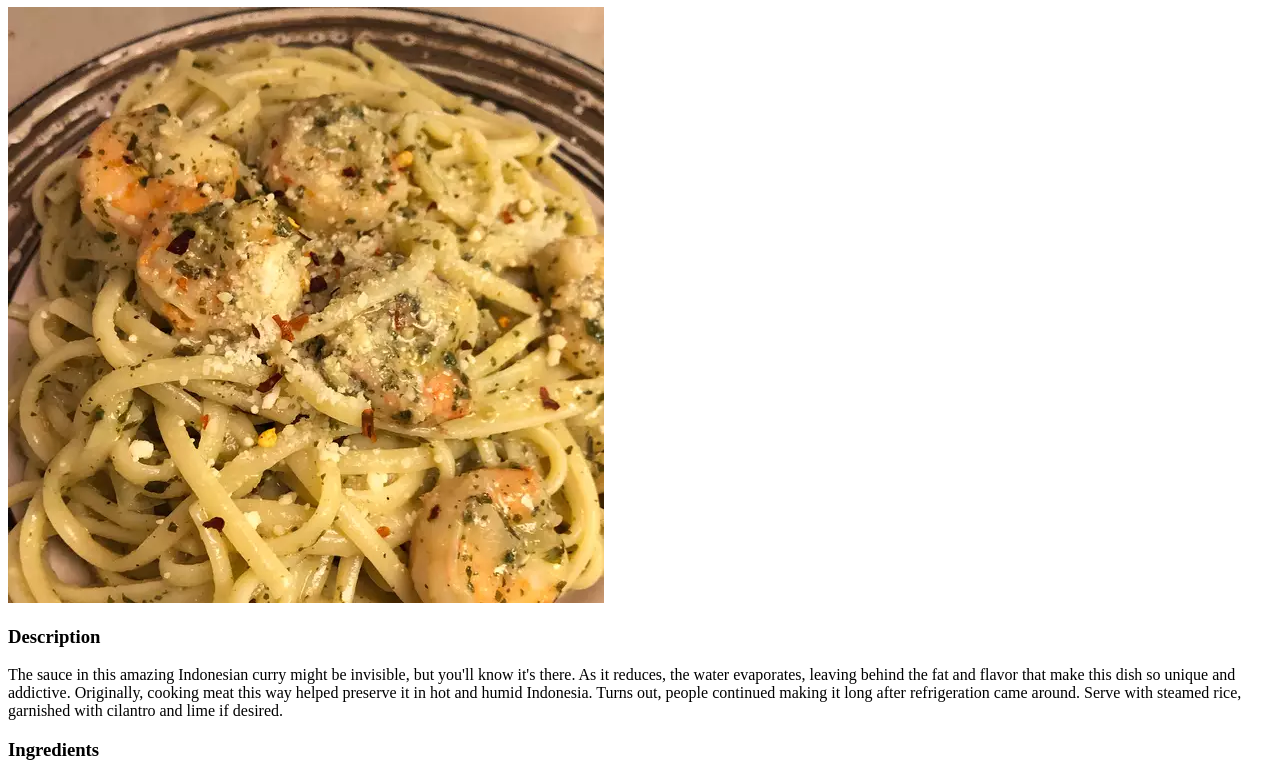
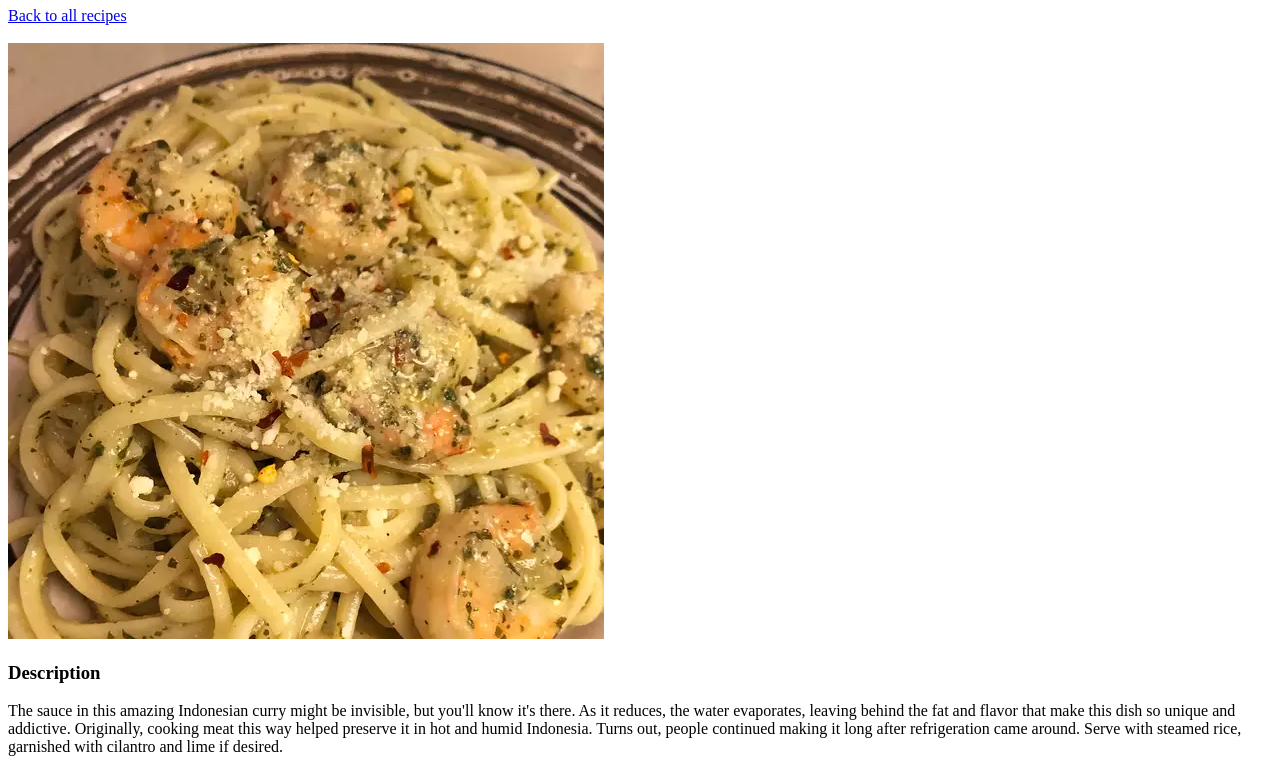
Before and after one commit to ambrosiaan/odin-recipes, a website: page recipes/shrimp-pasta.html in a window 1280 px wide. Shown: the part 73-845 px from the top of the page. Drawn offline with Linux system fonts and the light colour scheme.

Commit message:
Add link to home page to all recipe pages

```diff
--- a/recipes/shrimp-pasta.html
+++ b/recipes/shrimp-pasta.html
@@ -10,6 +10,7 @@
 
 <body>
     <h1>Pesto Shrimp Pasta</h1>
+    <a href="../index.html">Back to all recipes</a> <br> <br>
     <img src="../img/pesto-shrimp-pasta.webp" , alt="Pesto Shrimp Pasta">
     <h3>Description</h3>
     <p>
```
Also changed, not shown: recipes/rendang.html (+1 -0 lines), recipes/whiskey-chicken.html (+1 -0 lines).
